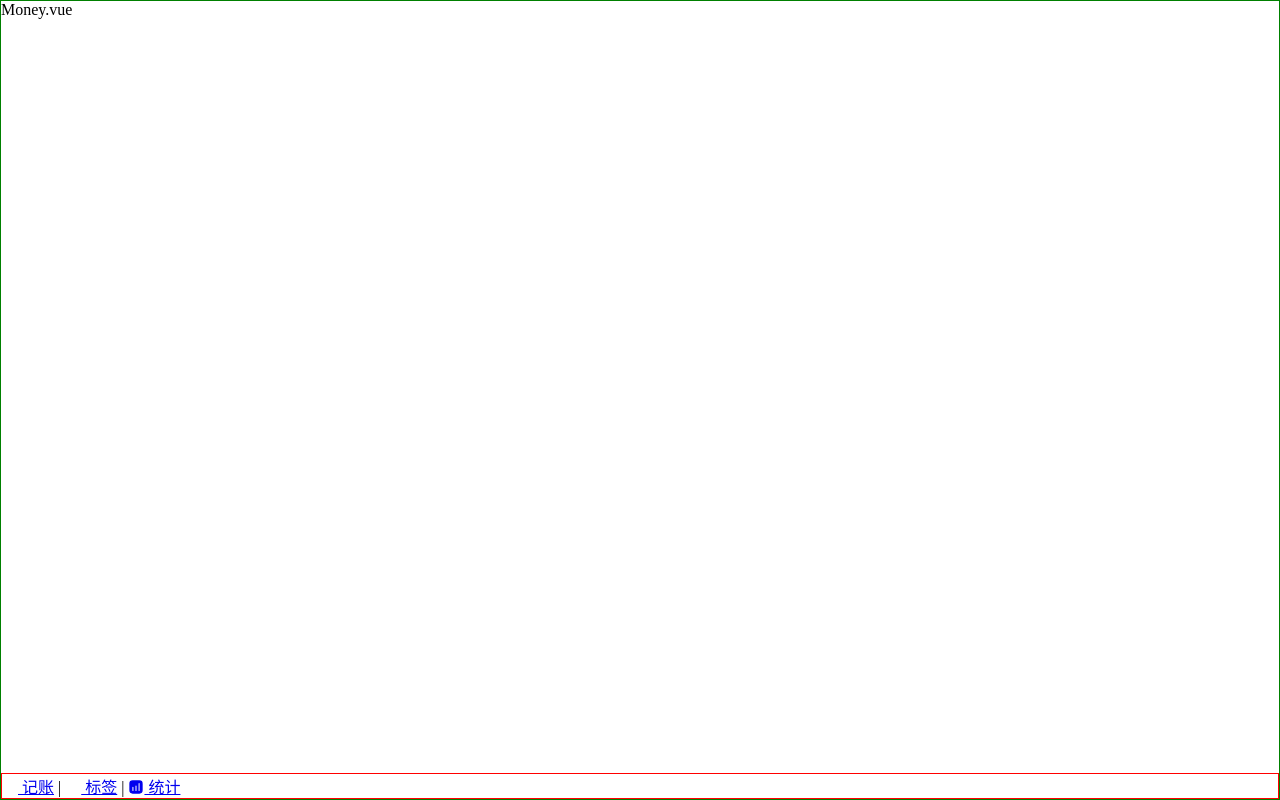
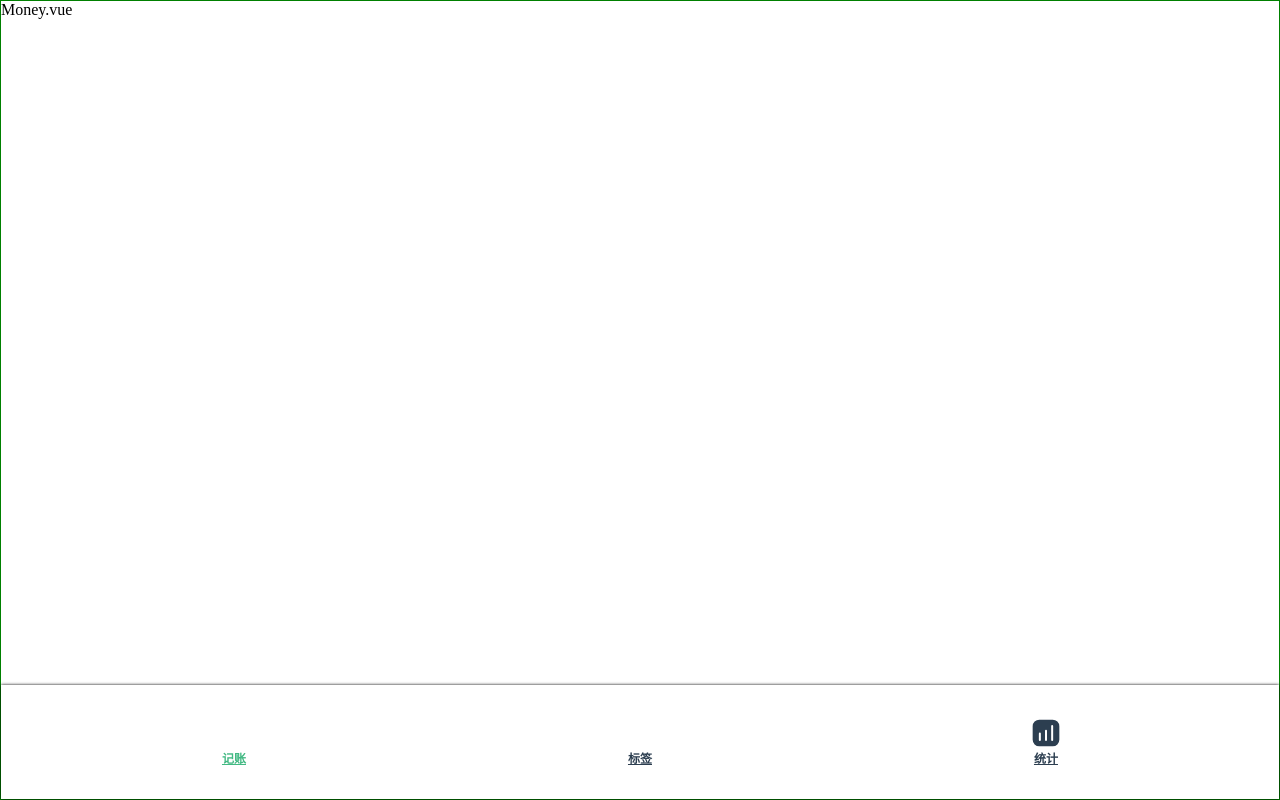
Before and after one commit to YUQIAN3/money, a Vue app: page /#/money in a window 1280 px wide. Built offline with nearby package versions, Linux system fonts and the light colour scheme.

Commit message:
添加nav样式

```diff
--- a/src/components/Nav.vue
+++ b/src/components/Nav.vue
@@ -1,18 +1,16 @@
 <template>
-  <div class="nav">
-  <router-link to="/money">
+  <nav>
+  <router-link to="/money" class="item">
     <Icon name="money"/>
     记账</router-link>
-  |
-  <router-link to="/labels">
+  <router-link to="/labels" class="item">
     <Icon name="label"/>
     标签</router-link>
-  |
-  <router-link to="/statistics">
+  <router-link to="/statistics" class="item">
     <Icon name="statistics"/>
     统计</router-link>
 
-  </div>
+  </nav>
 </template>
 
 <script lang="ts">
@@ -22,6 +20,23 @@
 </script>
 
 <style lang="scss" scoped>
-.nav{border:1px solid red}
+nav{
+  display: flex;
+  box-shadow: 0 0 3px rgba(0, 0,0,25);
+  -ms-flex-direction: row;
+  font-size: 12px;
+  > .item{
+    padding: 2px 0;
+    width: 33.333%;
+    display: flex;
+    justify-content: center;
+    align-items: center;
+    flex-direction: column;
+}
+  .icon{
+    width: 32px;
+    height: 32px;
+  }
+}
 
 </style>
```
